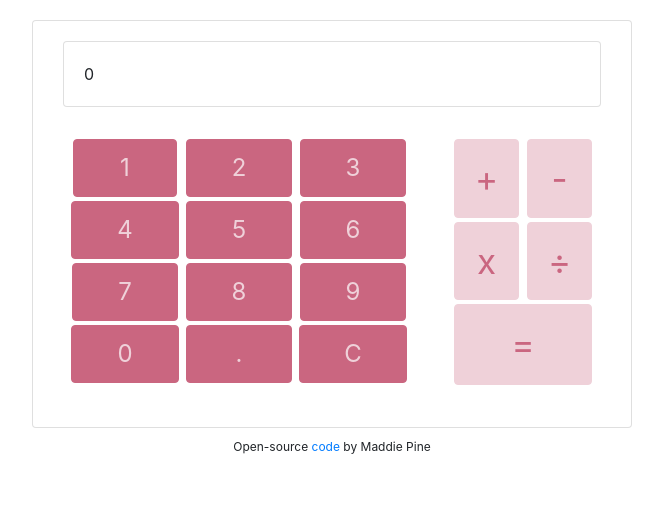
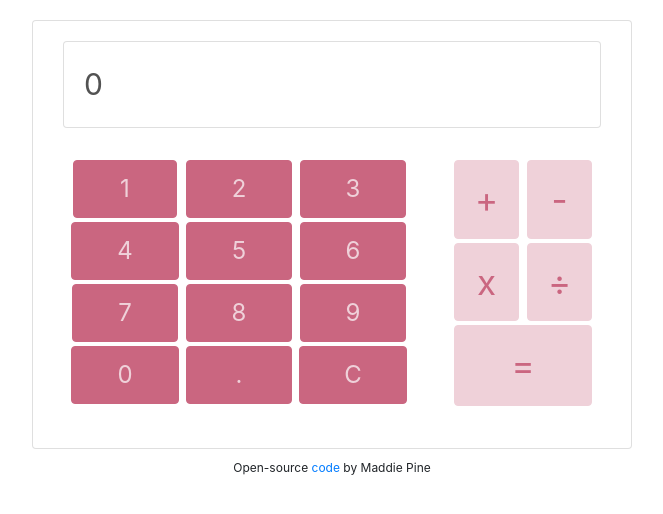
Before and after one commit to madpine/calculator-app, a React (Create React App) app: page / in a window 1280 px wide. Shown: the top 514 px of the page, without its empty margins (308-971 px from the left). Built offline with nearby package versions, Linux system fonts and the light colour scheme; the HTML template or start-up script is replaced by a standard one.

Commit message:
Added styling to digits in the window

```diff
--- /dev/null
+++ b/src/Window.css
@@ -0,0 +1,4 @@
+.window {
+  color: #525252;
+  font-size: 30px;
+}
--- a/src/Window.js
+++ b/src/Window.js
@@ -1,9 +1,10 @@
 import React from 'react';
+import './Window.css';
 
 export default function Window(props) {
 
    return (
-       <div>
+       <div className="window">
            {props.number}
        </div>
    )
```
Also changed, not shown: 1 other file (tests, documents, lock files or other folders).
